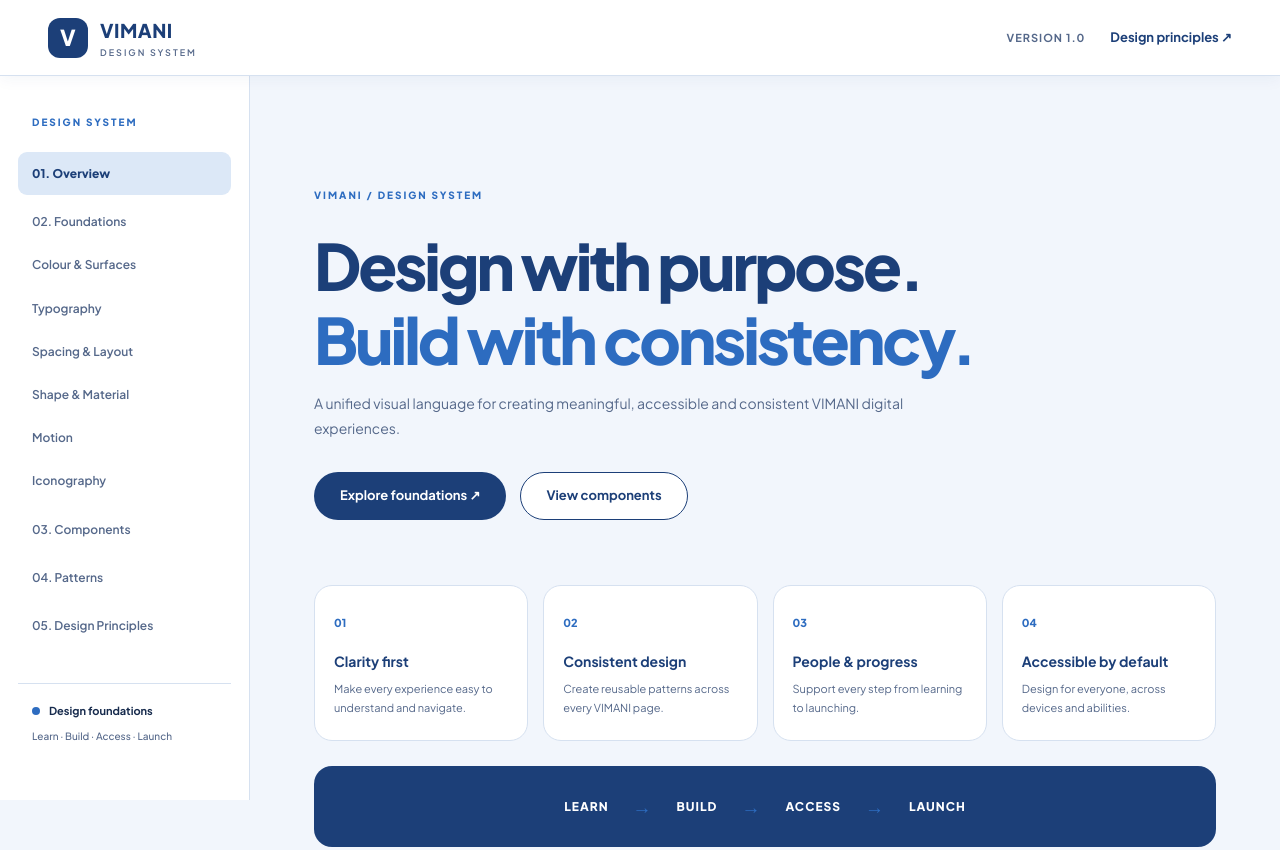
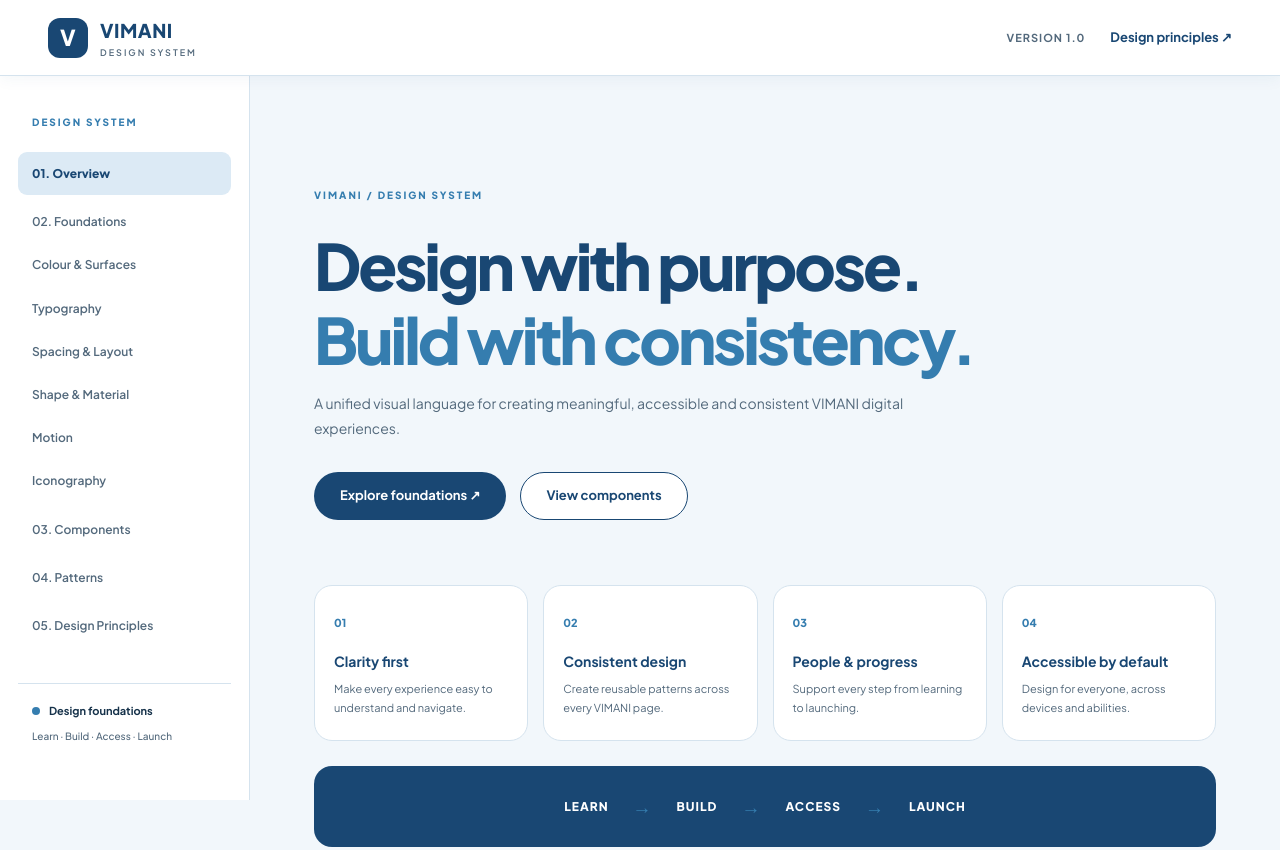
Before and after one commit to Rathunuu/vimani-design-system, a plain HTML site: page index.html in a window 1280 px wide. Shown: the top 850 px of the page. Drawn offline with Linux system fonts and the light colour scheme.

Commit message:
Update CSS variables for color and shadow styles

```diff
--- a/style.css
+++ b/style.css
@@ -4,15 +4,15 @@
 ========================================= */
 
 :root {
-  --navy: #1C3F78;
-  --teal: #2D6CC0;
-  --aqua: #DCE8F7;
-  --ice: #F2F6FC;
+  --navy: #194773;
+  --teal: #357DAF;
+  --aqua: #DCEAF5;
+  --ice: #F2F7FB;
   --white: #FFFFFF;
 
-  --text-primary: #172B4D;
-  --text-muted: #55688A;
-  --divider: #D6E1F0;
+  --text-primary: #16324A;
+  --text-muted: #53697C;
+  --divider: #D5E3EE;
 
   --font-primary: 'Plus Jakarta Sans', sans-serif;
 
@@ -32,9 +32,9 @@
   --radius-panel: 26px;
   --radius-input: 11px;
 
-  --shadow-card: 0 8px 28px rgba(28, 63, 120, 0.07);
-  --shadow-hover: 0 14px 35px rgba(28, 63, 120, 0.12);
-  --shadow-nav: 0 3px 15px rgba(28, 63, 120, 0.05);
+  --shadow-card: 0 8px 28px rgba(25, 71, 115, 0.07);
+  --shadow-hover: 0 14px 35px rgba(25, 71, 115, 0.12);
+  --shadow-nav: 0 3px 15px rgba(25, 71, 115, 0.05);
 
   --motion-fast: 80ms;
   --motion-base: 160ms;
```
